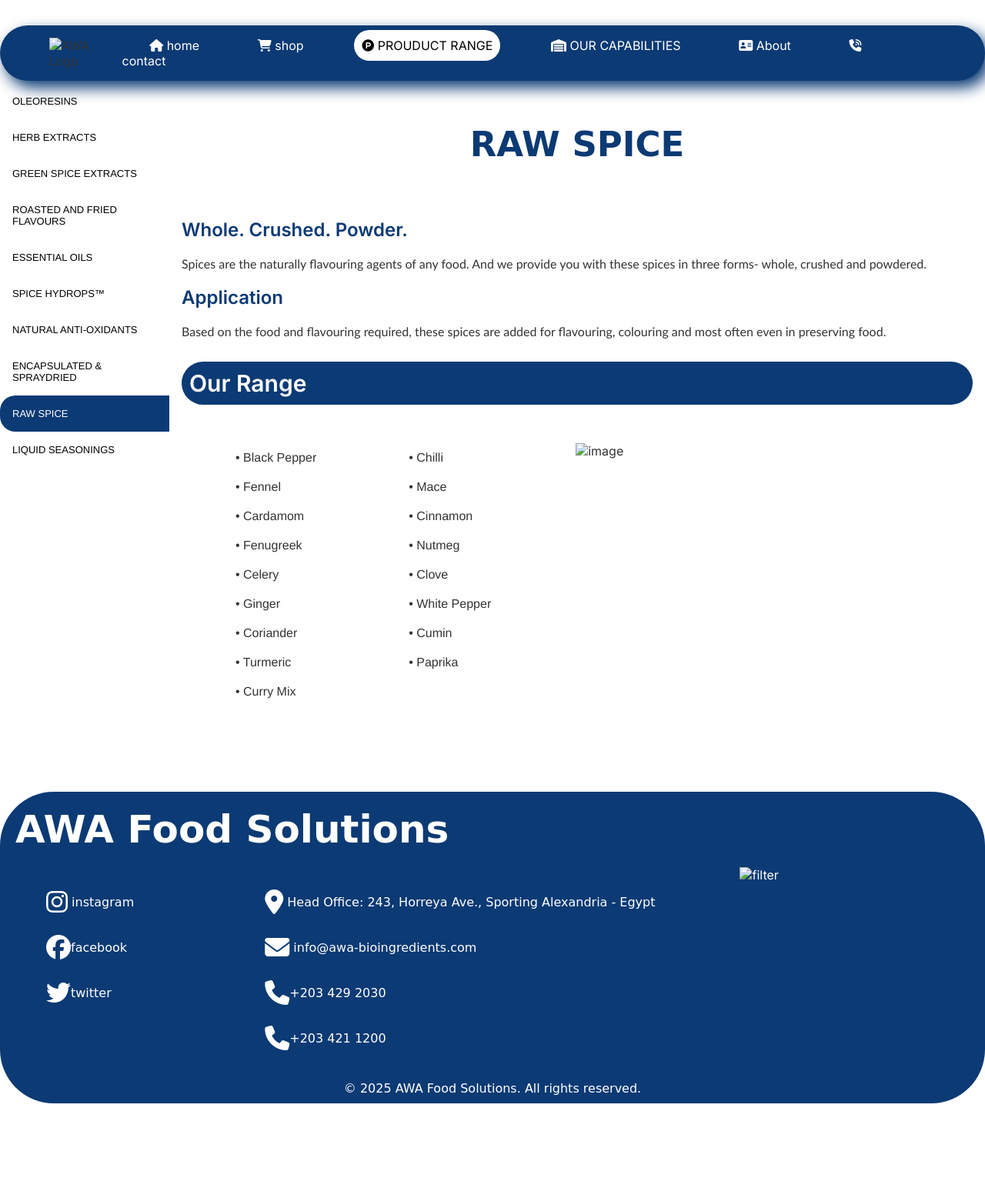
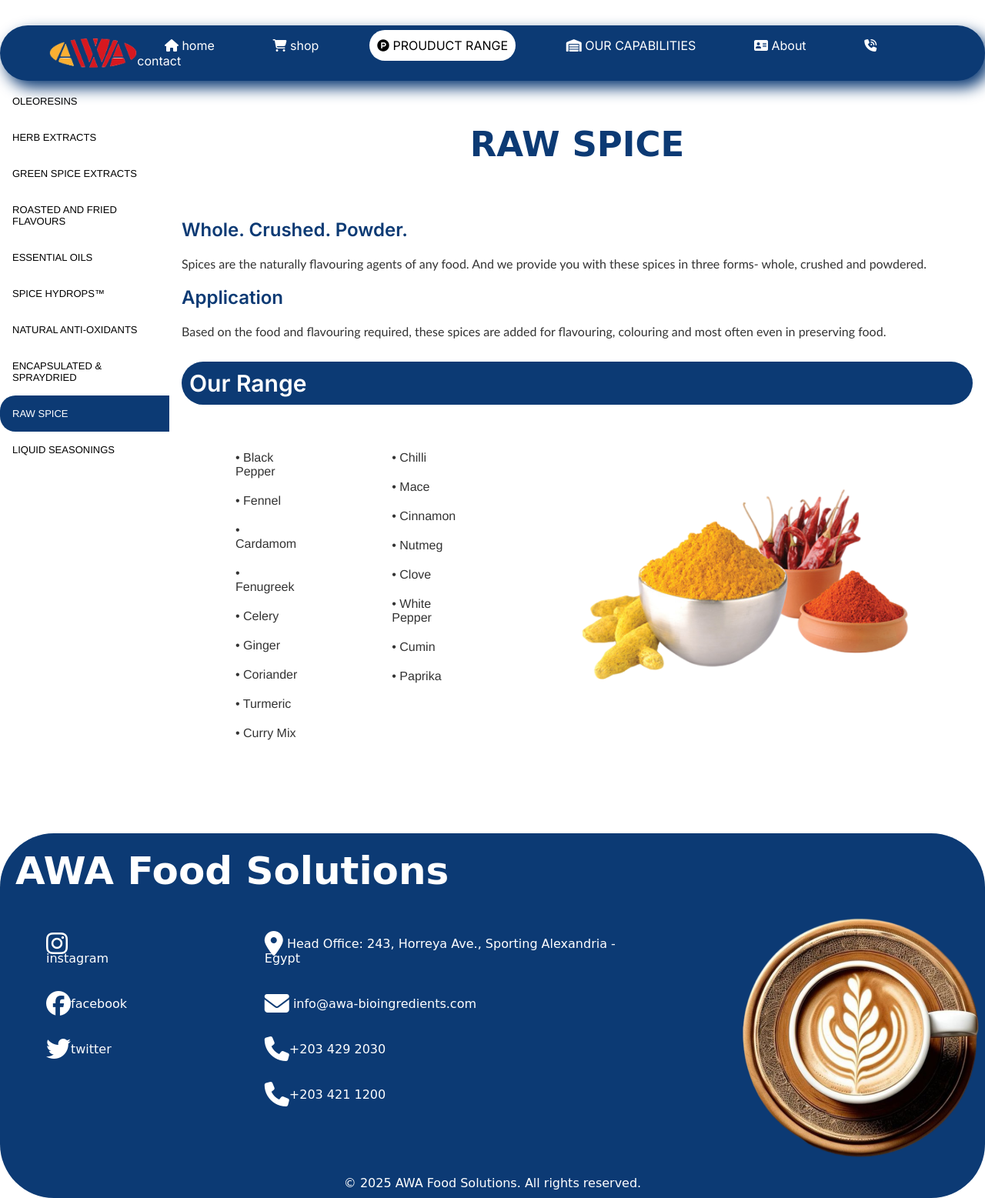
Before and after one commit to karim756/awa, a plain HTML site: page our prouduct/RAW SPICE.html in a window 1280 px wide. Shown: the whole page at 77% size. Before the commit the page ends 1434 px from the top, so only its background shows below. Drawn offline with Linux system fonts and the light colour scheme; a web font is replaced by a local one.

Commit message:
Update RAW SPICE.html

```diff
--- a/our prouduct/RAW SPICE.html
+++ b/our prouduct/RAW SPICE.html
@@ -4,7 +4,7 @@
   <meta charset="UTF-8" />
   <meta name="viewport" content="width=device-width, initial-scale=1.0" />
   <link rel="stylesheet" href="../style.css">
-  <link rel="website icon" href="../../coding/image/AWA-PNG-1-e1638974616381.png">
+  <link rel="website icon" href="../image/AWA-PNG-1-e1638974616381.png">
                      <!-- Google foont famliy -->
    <link rel="preconnect" href="https://fonts.googleapis.com">
    <link rel="preconnect" href="https://fonts.gstatic.com" crossorigin>
@@ -94,7 +94,7 @@
     </style>
 </head>
 <header>
-    <img src="../..//coding/image/AWA-PNG-1-e1638974616381.png" alt="AWA Logo" height="40">
+    <img src="../image/AWA-PNG-1-e1638974616381.png" alt="AWA Logo" height="40">
     <nav>
       <a href="../index.html"><i class="fa-solid fa-house"></i> home</i></a>
       <!-- <a href="#" class="circle"></a> -->
@@ -179,7 +179,7 @@
        <div>• Paprika</div>
   </div>
   <div class="image">
-      <img src="../../coding/image/Screenshot 2025-08-18 143648.png" alt="image">
+      <img src="../image/Screenshot 2025-08-18 143648.png" alt="image">
   </div>
 </div>
 </div>
@@ -200,10 +200,11 @@
            <li><i class="fa-solid fa-phone fa-2xl" style="color: #ffffff;"></i></i>+203 429 2030</li>
            <li><i class="fa-solid fa-phone fa-2xl" style="color: #ffffff;"></i>+203 421 1200</li>
        </ul>
-    <img src="../../coding/image/f0a7f4b9b5d8710c35fae2aa405b7472.png" alt="filter">
+    <img src="../image/f0a7f4b9b5d8710c35fae2aa405b7472.png" alt="filter">
     </div>
     <div class="copy-right">&copy; 2025 AWA Food Solutions. All rights reserved.</div>
 
   </footer>
 </body>
+
 </html>
```
